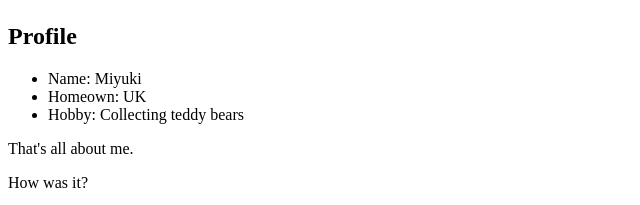
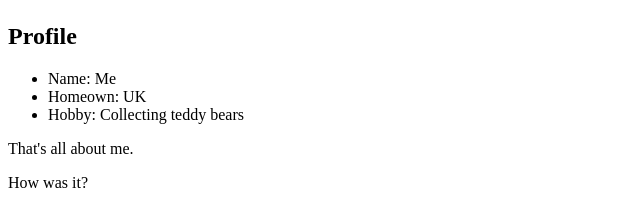
Before and after one commit to izuo171108/20230422_AI, a plain HTML site: page index.html in a window 1280 px wide. Shown: the part 1081-1286 px from the top of the page, 0-640 px from the left. Drawn offline with Linux system fonts and the light colour scheme.

Commit message:
Update index.html

```diff
--- a/index.html
+++ b/index.html
@@ -9,7 +9,7 @@
 
 	<h2>Profile</h2>
 	<ul>
-		<li>Name: Miyuki</li>
+		<li>Name: Me</li>
 		<li>Homeown: UK</li>
 		<li>Hobby: Collecting teddy bears</li>
 	</ul>
```
